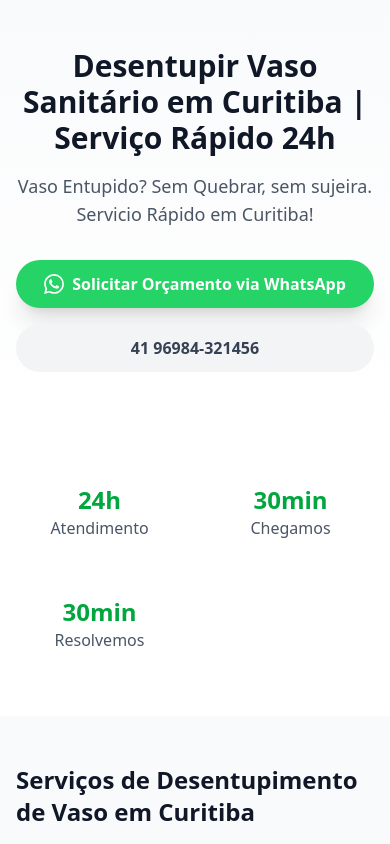
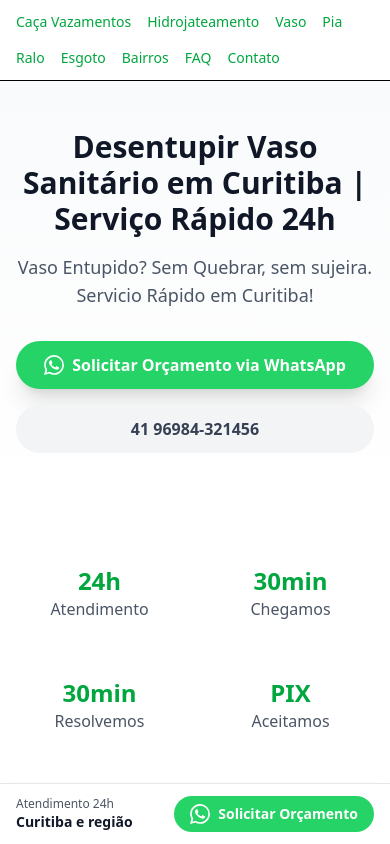
Before and after one commit to roli854/desentupidora-curitiba, a Next.js app: page /servicos/desentupidora-vaso in a window 390 px wide. Shown: the top 844 px of the page. Built offline with nearby package versions, Linux system fonts and the light colour scheme.

Commit message:
feat: copywriting corrections - sticky footer, PIX badges, improved testimonials

```diff
--- /dev/null
+++ b/app/components/StickyFooter.tsx
@@ -0,0 +1,25 @@
+'use client'
+
+export default function StickyFooter() {
+  const whatsappLink = 'https://wa.me/554196984321456?text=Ola%2C%20preciso%20de%20um%20or%C3%A7amento%20de%20desentupidora'
+
+  return (
+    <div className="fixed bottom-0 left-0 right-0 bg-white border-t border-gray-200 shadow-lg z-50 md:hidden">
+      <div className="flex items-center justify-between px-4 py-3">
+        <div className="flex flex-col">
+          <span className="text-xs text-gray-600">Atendimento 24h</span>
+          <span className="text-sm font-bold text-gray-900">Curitiba e região</span>
+        </div>
+        <a
+          href={whatsappLink}
+          className="flex items-center gap-2 px-4 py-2 bg-[#25D366] text-white rounded-full font-bold text-sm"
+        >
+          <svg className="w-5 h-5" fill="currentColor" viewBox="0 0 24 24">
+            <path d="M17.472 14.382c-.297-.149-1.758-.867-2.03-.967-.273-.099-.471-.148-.67.15-.197.297-.767.966-.94 1.164-.173.199-.347.223-.644.075-.297-.15-1.255-.463-2.39-1.475-.883-.788-1.48-1.761-1.653-2.059-.173-.297-.018-.458.13-.606.134-.133.298-.347.446-.52.149-.174.198-.298.298-.497.099-.198.05-.371-.025-.52-.075-.149-.669-1.612-.916-2.207-.242-.579-.487-.5-.669-.51-.173-.008-.371-.01-.57-.01-.198 0-.52.074-.792.372-.272.297-1.04 1.016-1.04 2.479 0 1.462 1.065 2.875 1.213 3.074.149.198 2.096 3.2 5.077 4.487.709.306 1.262.489 1.694.625.712.227 1.36.195 1.871.118.571-.085 1.758-.719 2.006-1.413.248-.694.248-1.289.173-1.413-.074-.124-.272-.198-.57-.347m-5.421 7.403h-.004a9.87 9.87 0 01-5.031-1.378l-.361-.214-3.741.982.998-3.648-.235-.374a9.86 9.86 0 01-1.51-5.26c.001-5.45 4.436-9.884 9.888-9.884 2.64 0 5.122 1.03 6.988 2.898a9.825 9.825 0 012.893 6.994c-.003 5.45-4.437 9.884-9.885 9.884m8.413-18.297A11.815 11.815 0 0012.05 0C5.495 0 .16 5.335.157 11.892c0 2.096.547 4.142 1.588 5.945L.057 24l6.305-1.654a11.882 11.882 0 005.683 1.448h.005c6.554 0 11.89-5.335 11.893-11.893a11.821 11.821 0 00-3.48-8.413z"/>
+          </svg>
+          Solicitar Orçamento
+        </a>
+      </div>
+    </div>
+  )
+}
--- a/app/layout.tsx
+++ b/app/layout.tsx
@@ -1,5 +1,6 @@
 import type { Metadata } from 'next'
 import './globals.css'
+import StickyFooter from './components/StickyFooter'
 
 export const metadata: Metadata = {
   metadataBase: new URL('https://desentupidoracuritiba365.com.br'),
@@ -81,7 +82,7 @@ export default function RootLayout({ children }: { children: React.ReactNode })
           }}
         />
       </head>
-      <body className="font-sans antialiased">{children}</body>
+      <body className="font-sans antialiased">{children}<StickyFooter /></body>
     </html>
   )
 }
--- a/app/page.tsx
+++ b/app/page.tsx
@@ -47,9 +47,9 @@ const neighborhoods = [
 ]
 
 const testimonials = [
-  { text: '"Tinha vaso entupido na sexta à noite, achei que teria que esperar segunda. Liguei, chegou em 25 minutos, resolveu tudo em 15 minutos. Preço justo, recomendo!"', author: '— Maria S., Curitiba (Santa Cândida)' },
-  { text: '"Desentupiu minha pia da cozinha que estava completamente travada. Chegaram rapidinho, trabalho limpo, nada de sujeira. Agora sei quem chamar!"', author: '— Carlos M., Bacacheri' },
-  { text: '"Problema no ralo do banheiro que estava causando mau cheiro há semanas. Resolveu de primeira, técnico muito atencioso. Recomendo demais!"', author: '— Ana Paula R., Tingui' },
+  { text: '"Tinha vaso entupido na sexta à noite, achei que teria que esperar segunda. Liguei, chegou em 25 minutos, resolveu tudo em 15 minutos. Preço justo, recomendo!"', author: '— Maria S., Santa Cândida', service: 'Desentupidora de Vaso', time: 'Chegamos em 25min' },
+  { text: '"Desentupiu minha pia da cozinha que estava completamente travada. Chegaram rapidinho, trabalho limpo, nada de sujeira. Agora sei quem chamar!"', author: '— Carlos M., Bacacheri', service: 'Desentupidora de Pia', time: 'Chegamos em 20min' },
+  { text: '"Problema no ralo do banheiro que estava causando mau cheiro há semanas. Resolveu de primeira, técnico muito atencioso. Recomendo demais!"', author: '— Ana Paula R., Tingui', service: 'Desentupidora de Ralo', time: 'Chegamos em 30min' },
 ]
 
 const faqs = [
@@ -208,8 +208,12 @@ export default function Home() {
                     <svg key={star} className="w-5 h-5 text-[#f59e0b]" fill="currentColor" viewBox="0 0 24 24"><path d="M12 17.27L18.18 21l-1.64-7.03L22 9.24l-7.19-.61L12 2 9.19 8.63 2 9.24l5.46 4.73L5.82 21z"/></svg>
                   ))}
                 </div>
-                <p className="mb-6">{t.text}</p>
-                <p className="font-bold">{t.author}</p>
+                <p className="mb-4">{t.text}</p>
+                <div className="border-t border-gray-200 pt-4">
+                  <p className="font-bold">{t.author}</p>
+                  <p className="text-sm text-green-600 font-medium">{t.service}</p>
+                  <p className="text-sm text-gray-500">{t.time}</p>
+                </div>
               </div>
             ))}
           </div>
--- a/app/servicos/desentupidora-esgoto/page.tsx
+++ b/app/servicos/desentupidora-esgoto/page.tsx
@@ -20,10 +20,11 @@ export default function DesentupidoraEsgoto() {
       </section>
 
       <section className="py-12 px-4 bg-white">
-        <div className="max-w-4xl mx-auto grid grid-cols-2 md:grid-cols-3 gap-6">
+        <div className="max-w-4xl mx-auto grid grid-cols-2 md:grid-cols-4 gap-6">
           <div className="text-center p-4"><div className="text-2xl font-bold text-green-600">24h</div><div className="text-gray-600">Atendimento</div></div>
           <div className="text-center p-4"><div className="text-2xl font-bold text-green-600">30min</div><div className="text-gray-600">Chegamos</div></div>
           <div className="text-center p-4"><div className="text-2xl font-bold text-green-600">30min</div><div className="text-gray-600">Resolvemos</div></div>
+          <div className="text-center p-4"><div className="text-2xl font-bold text-green-600">PIX</div><div className="text-gray-600">Aceitamos</div></div>
         </div>
       </section>
 
--- a/app/servicos/desentupidora-pia/page.tsx
+++ b/app/servicos/desentupidora-pia/page.tsx
@@ -20,10 +20,11 @@ export default function DesentupidoraPia() {
       </section>
 
       <section className="py-12 px-4 bg-white">
-        <div className="max-w-4xl mx-auto grid grid-cols-2 md:grid-cols-3 gap-6">
+        <div className="max-w-4xl mx-auto grid grid-cols-2 md:grid-cols-4 gap-6">
           <div className="text-center p-4"><div className="text-2xl font-bold text-green-600">24h</div><div className="text-gray-600">Atendimento</div></div>
           <div className="text-center p-4"><div className="text-2xl font-bold text-green-600">30min</div><div className="text-gray-600">Chegamos</div></div>
           <div className="text-center p-4"><div className="text-2xl font-bold text-green-600">30min</div><div className="text-gray-600">Resolvemos</div></div>
+          <div className="text-center p-4"><div className="text-2xl font-bold text-green-600">PIX</div><div className="text-gray-600">Aceitamos</div></div>
         </div>
       </section>
 
--- a/app/servicos/desentupidora-ralo/page.tsx
+++ b/app/servicos/desentupidora-ralo/page.tsx
@@ -20,10 +20,11 @@ export default function DesentupidoraRalo() {
       </section>
 
       <section className="py-12 px-4 bg-white">
-        <div className="max-w-4xl mx-auto grid grid-cols-2 md:grid-cols-3 gap-6">
+        <div className="max-w-4xl mx-auto grid grid-cols-2 md:grid-cols-4 gap-6">
           <div className="text-center p-4"><div className="text-2xl font-bold text-green-600">24h</div><div className="text-gray-600">Atendimento</div></div>
           <div className="text-center p-4"><div className="text-2xl font-bold text-green-600">30min</div><div className="text-gray-600">Chegamos</div></div>
           <div className="text-center p-4"><div className="text-2xl font-bold text-green-600">30min</div><div className="text-gray-600">Resolvemos</div></div>
+          <div className="text-center p-4"><div className="text-2xl font-bold text-green-600">PIX</div><div className="text-gray-600">Aceitamos</div></div>
         </div>
       </section>
 
--- a/app/servicos/desentupidora-vaso/page.tsx
+++ b/app/servicos/desentupidora-vaso/page.tsx
@@ -24,10 +24,11 @@ export default function DesentupidoraVaso() {
       </section>
 
       <section className="py-12 px-4 bg-white">
-        <div className="max-w-4xl mx-auto grid grid-cols-2 md:grid-cols-3 gap-6">
+        <div className="max-w-4xl mx-auto grid grid-cols-2 md:grid-cols-4 gap-6">
           <div className="text-center p-4"><div className="text-2xl font-bold text-green-600">24h</div><div className="text-gray-600">Atendimento</div></div>
           <div className="text-center p-4"><div className="text-2xl font-bold text-green-600">30min</div><div className="text-gray-600">Chegamos</div></div>
           <div className="text-center p-4"><div className="text-2xl font-bold text-green-600">30min</div><div className="text-gray-600">Resolvemos</div></div>
+          <div className="text-center p-4"><div className="text-2xl font-bold text-green-600">PIX</div><div className="text-gray-600">Aceitamos</div></div>
         </div>
       </section>
 
--- a/app/servicos/hidrojateamento/page.tsx
+++ b/app/servicos/hidrojateamento/page.tsx
@@ -29,7 +29,7 @@ export default function Hidrojateamento() {
 
       <section className="py-12 px-4 bg-white">
         <div className="max-w-4xl mx-auto">
-          <div className="grid grid-cols-2 md:grid-cols-3 gap-6">
+          <div className="grid grid-cols-2 md:grid-cols-4 gap-6">
             <div className="text-center p-4">
               <div className="text-2xl font-bold text-green-600">24h</div>
               <div className="text-gray-600">Atendimento</div>
@@ -41,6 +41,10 @@ export default function Hidrojateamento() {
             <div className="text-center p-4">
               <div className="text-2xl font-bold text-green-600">500+</div>
               <div className="text-gray-600">Clientes</div>
+            </div>
+            <div className="text-center p-4">
+              <div className="text-2xl font-bold text-green-600">PIX</div>
+              <div className="text-gray-600">Aceitamos</div>
             </div>
           </div>
         </div>
--- /dev/null
+++ b/app/servicos/layout.tsx
@@ -0,0 +1,24 @@
+import Link from 'next/link'
+import StickyFooter from '../components/StickyFooter'
+
+export default function ServicosLayout({ children }: { children: React.ReactNode }) {
+  return (
+    <>
+      <nav className="bg-white border-b py-3 px-4">
+        <div className="max-w-4xl mx-auto flex flex-wrap gap-4 text-sm">
+          <Link href="/servicos/caca-vazamentos" className="text-green-600 hover:underline">Caça Vazamentos</Link>
+          <Link href="/servicos/hidrojateamento" className="text-green-600 hover:underline">Hidrojateamento</Link>
+          <Link href="/servicos/desentupidora-vaso" className="text-green-600 hover:underline">Vaso</Link>
+          <Link href="/servicos/desentupidora-pia" className="text-green-600 hover:underline">Pia</Link>
+          <Link href="/servicos/desentupidora-ralo" className="text-green-600 hover:underline">Ralo</Link>
+          <Link href="/servicos/desentupidora-esgoto" className="text-green-600 hover:underline">Esgoto</Link>
+          <Link href="/bairros" className="text-green-600 hover:underline">Bairros</Link>
+          <Link href="/faq" className="text-green-600 hover:underline">FAQ</Link>
+          <Link href="/contato" className="text-green-600 hover:underline">Contato</Link>
+        </div>
+      </nav>
+      {children}
+      <StickyFooter />
+    </>
+  )
+}
```
